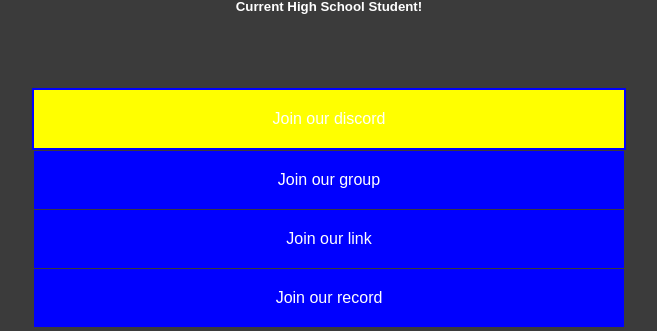
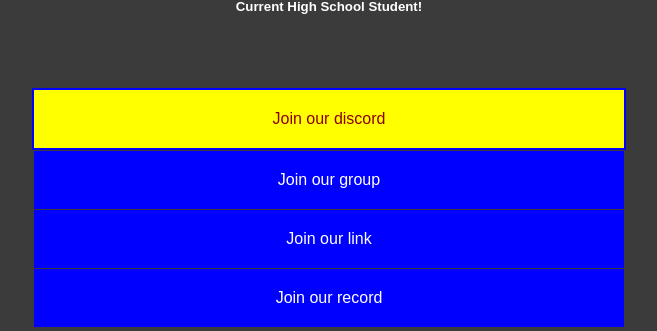
Before and after one commit to hackpurrin/jackpurrin.me, a PHP site: page /links/index.html in a window 1280 px wide, with the pointer over the restyled element. Shown: the part 149-480 px from the top of the page, without its empty margins (311-968 px from the left). Run offline with PHP 8.4, Linux system fonts and the light colour scheme.

Commit message:
Update style.css

```diff
--- a/links/style.css
+++ b/links/style.css
@@ -26,7 +26,7 @@ padding-bottom:3%;
 }
 
 .alink:hover{
-    color:dark-red;
+    color:darkred;
     background-color:yellow;
     border: 2px solid;
     border-color:blue;
```
